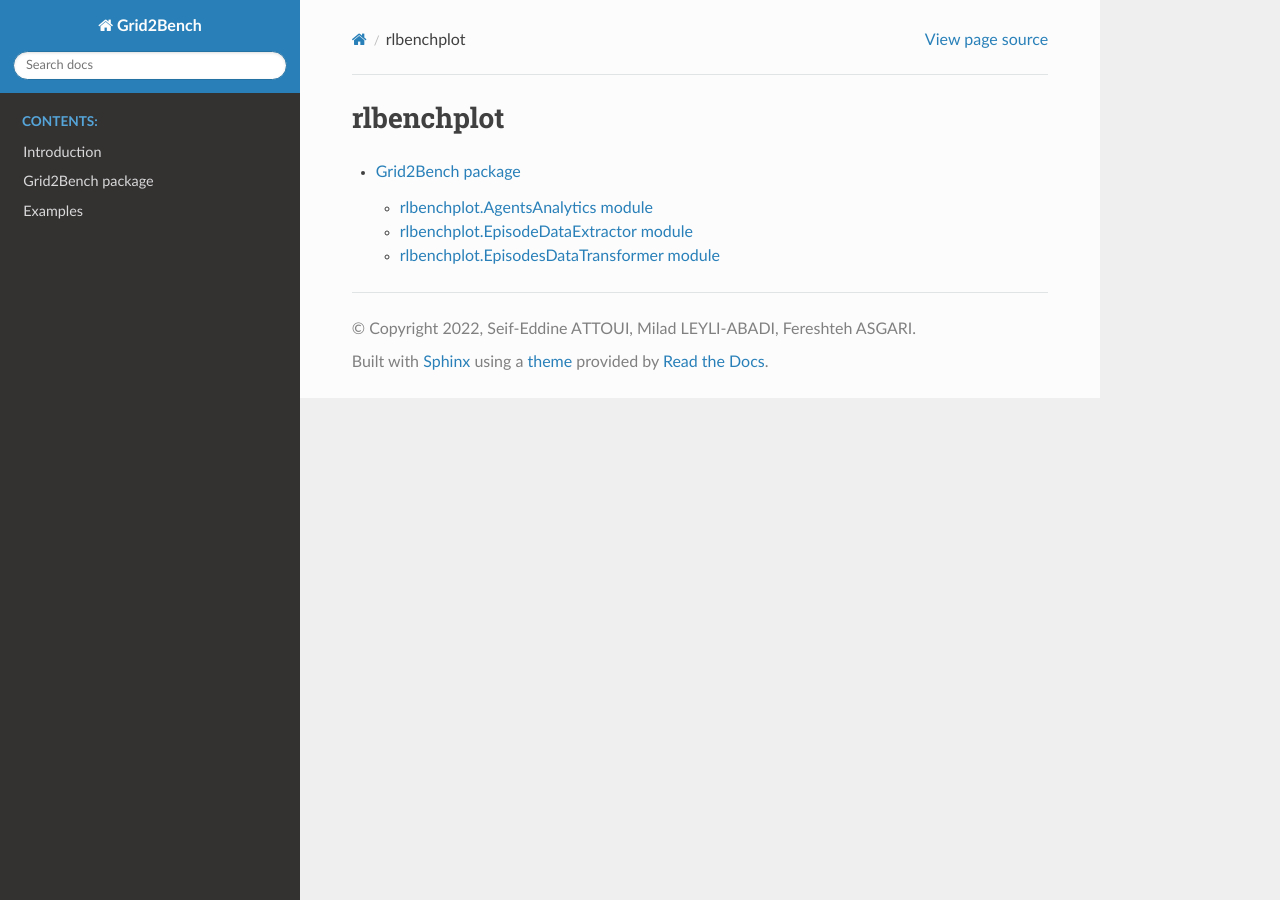
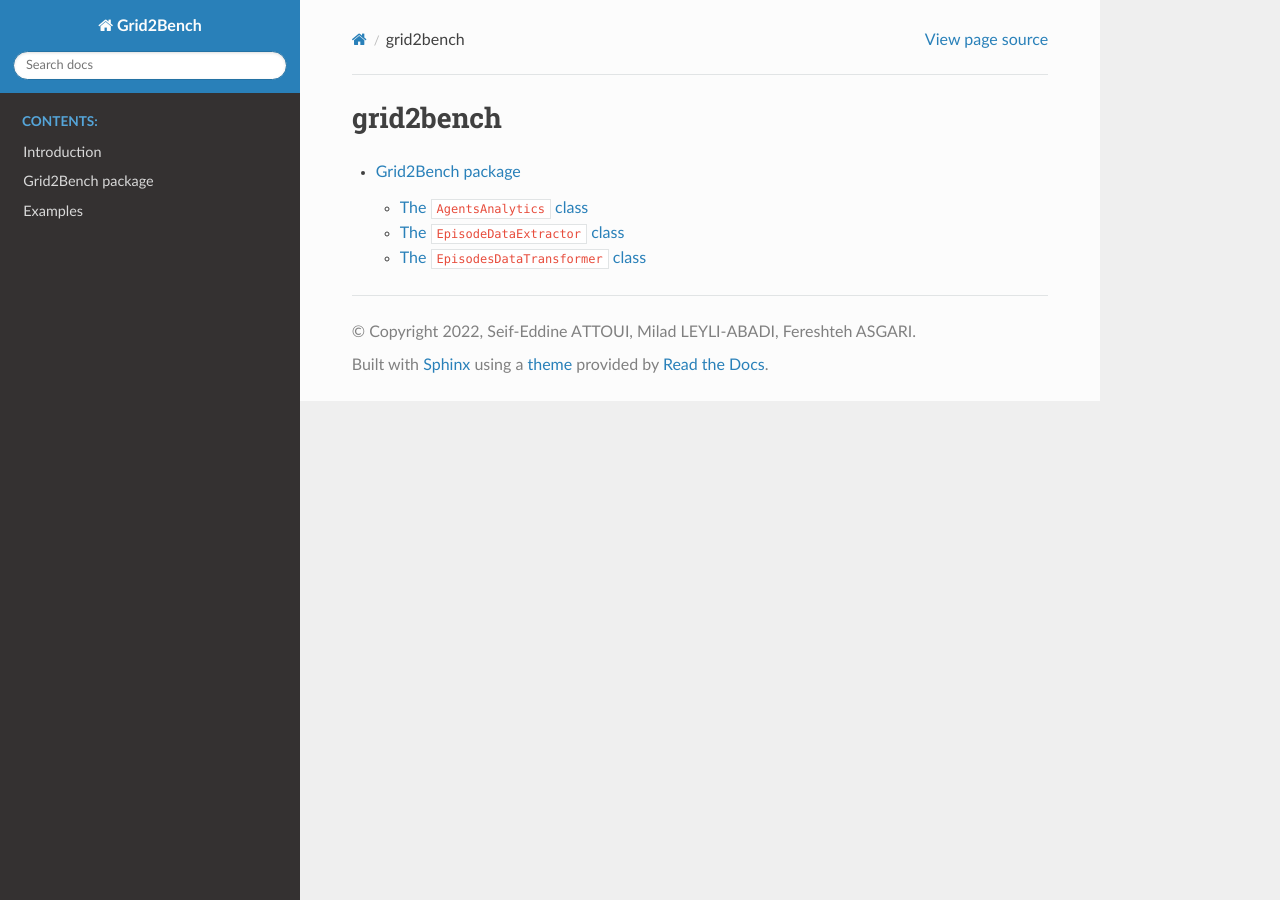
Before and after one commit to seifou23i/Grid2Bench, a Sphinx documentation site: the page built from docs/source/modules.rst, in a window 1280 px wide. Built offline with Sphinx 7.4.7 and the Read the Docs theme 2.0.0, drawn with Linux system fonts in a browser that asks for light colours.

Commit message:
docs updated wrt repo renaming

```diff
--- a/docs/source/conf.py
+++ b/docs/source/conf.py
@@ -12,7 +12,7 @@
 #
 import os
 import sys
-sys.path.insert(0, os.path.abspath('../../rlbenchplot/'))
+sys.path.insert(0, os.path.abspath('../../grid2bench/'))
 
 
 # -- Project information -----------------------------------------------------
--- a/docs/source/examples.rst
+++ b/docs/source/examples.rst
@@ -9,4 +9,4 @@ Installation/Usage:
     """
     This examples shows how to load agent data
     """
-    from rlbenchplot import AgentsAnalytics
+    from grid2bench import AgentsAnalytics
--- a/docs/source/rlbenchplot.rst
+++ b/docs/source/grid2bench.rst
@@ -1,23 +1,23 @@
 Grid2Bench package
 ===================
 
-rlbenchplot.AgentsAnalytics module
+The ``AgentsAnalytics`` class
 ***********************************
-.. autoclass:: rlbenchplot.AgentsAnalytics.AgentsAnalytics
+.. autoclass:: grid2bench.AgentsAnalytics.AgentsAnalytics
    :members:
    :undoc-members:
    :show-inheritance:
 
-rlbenchplot.EpisodeDataExtractor module
+The ``EpisodeDataExtractor`` class
 ***************************************
-.. autoclass:: rlbenchplot.EpisodeDataExtractor.EpisodeDataExtractor
+.. autoclass:: grid2bench.EpisodeDataExtractor.EpisodeDataExtractor
    :members:
    :undoc-members:
    :show-inheritance:
 
-rlbenchplot.EpisodesDataTransformer module
+The ``EpisodesDataTransformer`` class
 ******************************************
-.. autoclass:: rlbenchplot.EpisodesDataTransformer.EpisodeDataExtractor
+.. autoclass:: grid2bench.EpisodesDataTransformer.EpisodeDataExtractor
    :members:
    :undoc-members:
    :show-inheritance:
--- a/docs/source/index.rst
+++ b/docs/source/index.rst
@@ -11,7 +11,7 @@ Welcome to Grid2Bench's documentation!
    :caption: Contents:
 
    intro
-   rlbenchplot
+   grid2bench
    examples
 
 Indices and tables
--- a/docs/source/modules.rst
+++ b/docs/source/modules.rst
@@ -1,7 +1,7 @@
-rlbenchplot
+grid2bench
 ===========
 
 .. toctree::
    :maxdepth: 4
 
-   rlbenchplot
+   grid2bench
```
